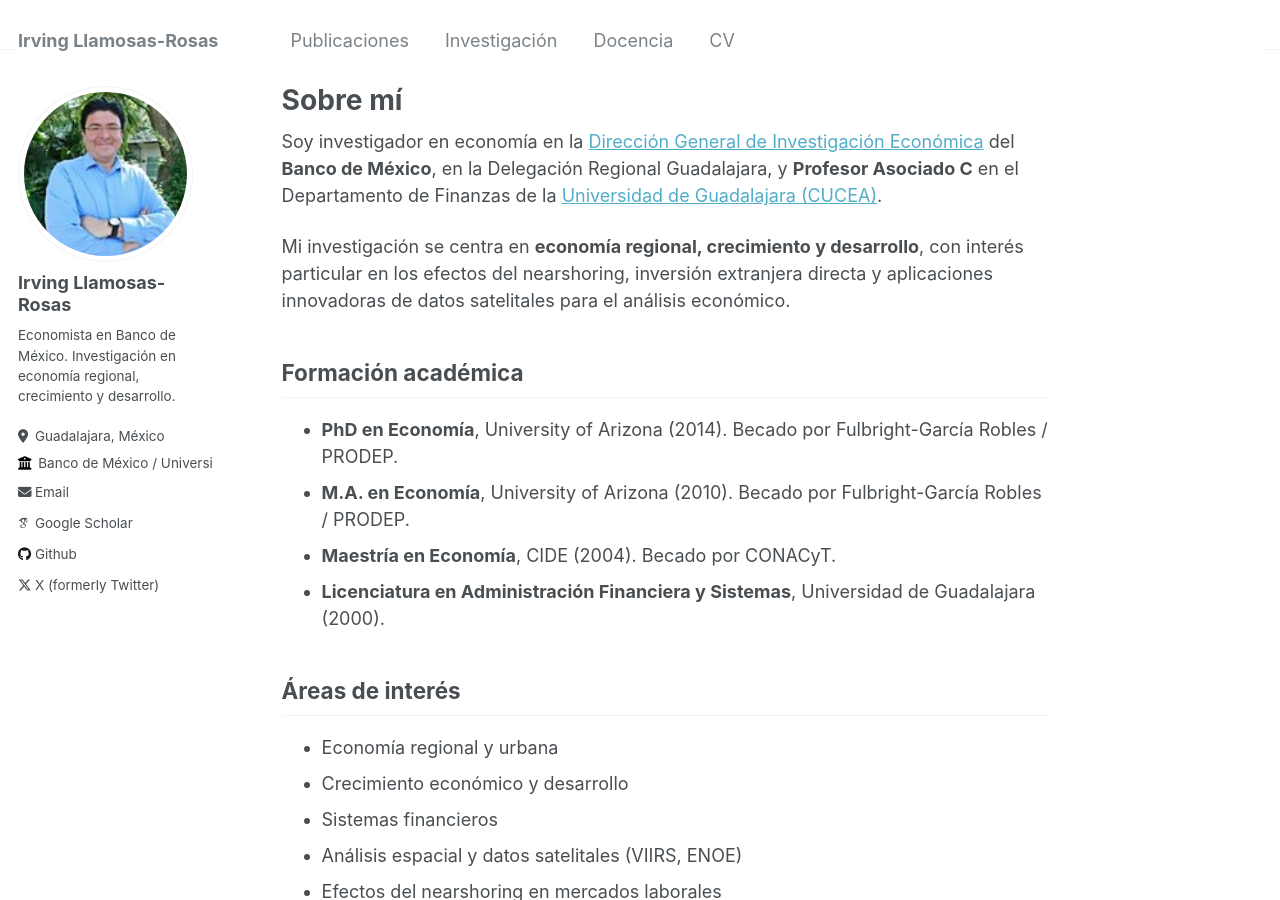
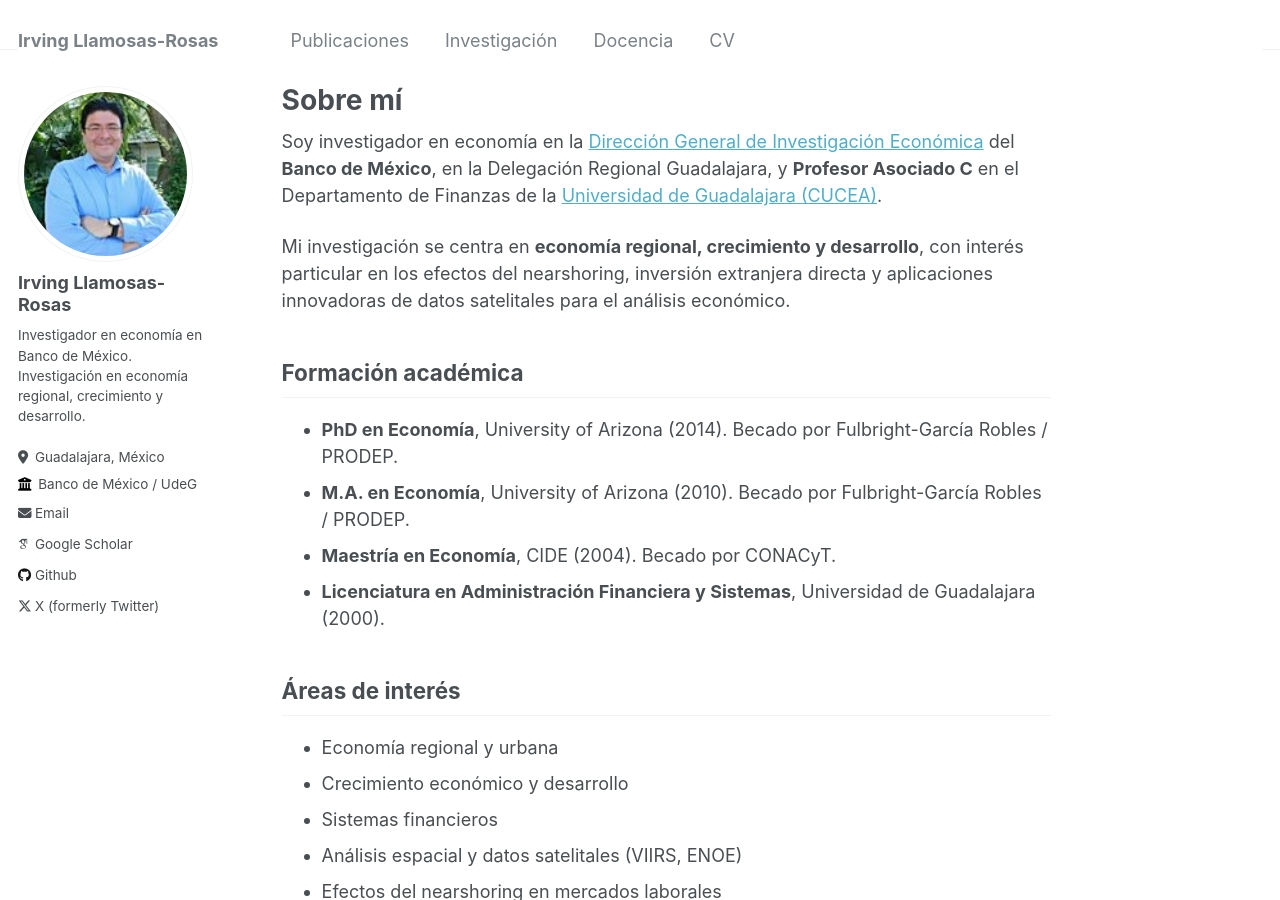
Before and after one commit to illamosas/illamosas.github.io, a Jekyll site: the page built from _pages/about.md, in a window 1280 px wide and 900 px high. Built offline with Jekyll 4.4.1, drawn with Linux system fonts in a browser that asks for light colours; some web fonts are replaced.

Commit message:
Update author bio and employer in config

```diff
--- a/_config.yml
+++ b/_config.yml
@@ -12,9 +12,9 @@ repository               : "illamosas/illamosas.github.io"
 author:
   name             : "Irving Llamosas-Rosas"
   avatar           : "profile.png"  # Pon tu foto en /images/profile.png
-  bio              : "Economista en Banco de México. Investigación en economía regional, crecimiento y desarrollo."
+  bio              : "Investigador en economía en Banco de México. Investigación en economía regional, crecimiento y desarrollo."
   location         : "Guadalajara, México"
-  employer         : "Banco de México / Universidad de Guadalajara"
+  employer         : "Banco de México / UdeG"
   uri              :
   email            : "irving.llamosas@academicos.udg.mx"
   researchgate     :
```
